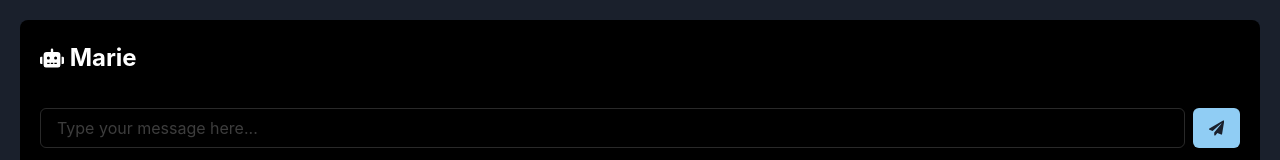
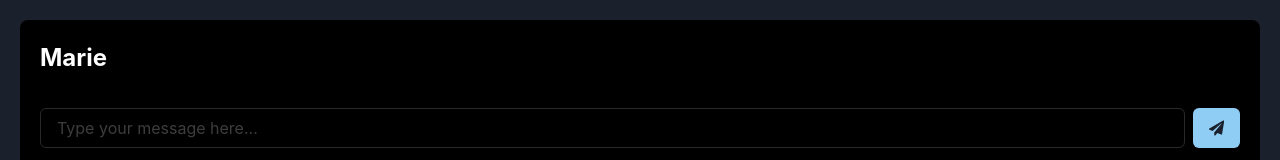
Before and after one commit to GPT-Engineer-App/personal-ai, a React (Vite) app: page / in a window 1280 px wide. Shown: the top 160 px of the page. Built offline with nearby package versions, Linux system fonts and the light colour scheme.

Commit message:
Removed the robot icon next to the title "Marie" in the chatbot interface.
Prompt: get rid of the little robot next to the title

```diff
--- a/src/pages/Index.jsx
+++ b/src/pages/Index.jsx
@@ -29,9 +29,8 @@ const Index = () => {
   return (
     <VStack spacing={4} p={5}>
       <Box w="100%" p={5} bg="black" borderRadius="lg">
-        <Text fontSize="2xl" mb={4} fontWeight="bold" display="flex" alignItems="center" color="white">
-          <FaRobot />
-          &nbsp;Marie
+        <Text fontSize="2xl" mb={4} fontWeight="bold" color="white">
+          Marie
         </Text>
         <VStack spacing={4} overflowY="auto" maxH="300px">
           {messages.map((message, index) => (
```
